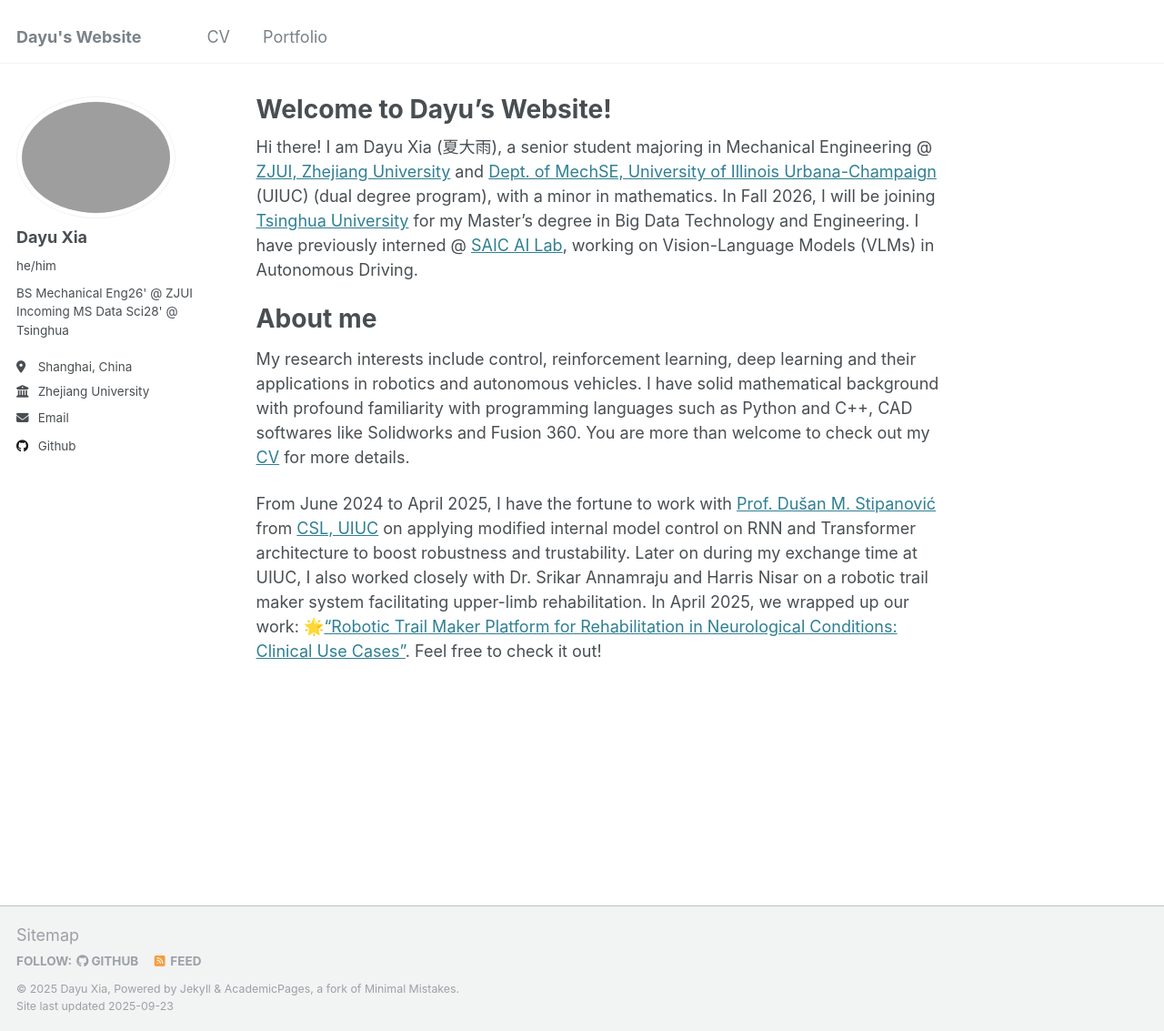
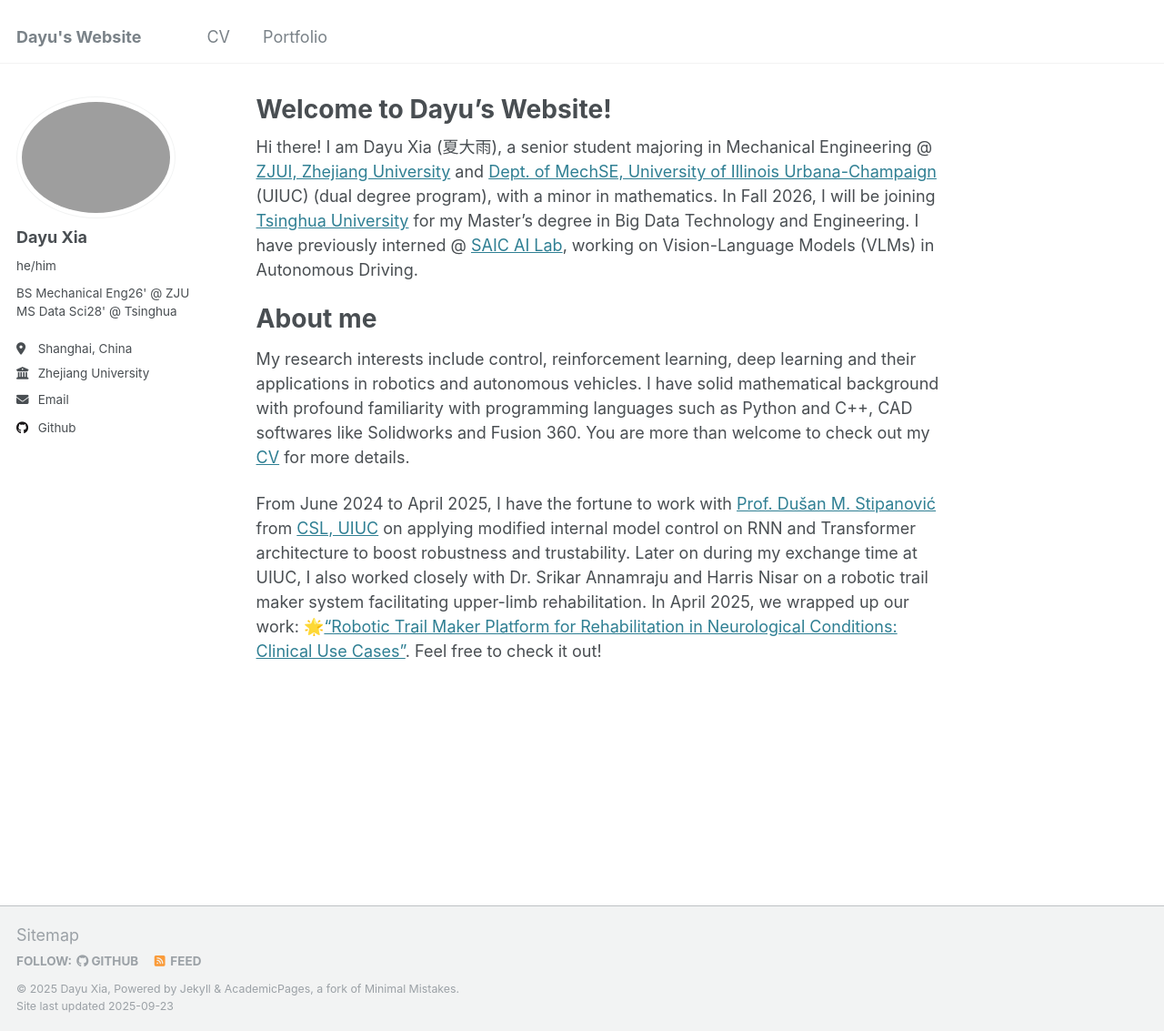
Before and after one commit to dyxia1241/dyxia1241.github.io, a Jekyll site: the page built from _pages/about.md, in a window 1280 px wide and 1133 px high. Shown: the whole window at 91% size. Built offline with Jekyll 4.4.1, drawn with Linux system fonts in a browser that asks for light colours.

Commit message:
Update _config.yml

```diff
--- a/_config.yml
+++ b/_config.yml
@@ -24,7 +24,7 @@
   avatar           : "me_new.png"
   name             : "Dayu Xia"
   pronouns         : "he/him"
-  bio              : "BS Mechanical Eng26' @ ZJUI \n Incoming MS Data Sci28' @ Tsinghua"
+  bio              : "BS Mechanical Eng26' @ ZJU \n MS Data Sci28' @ Tsinghua"
   location         : "Shanghai, China"
   employer         : "Zhejiang University"
   uri              : # URL
```
